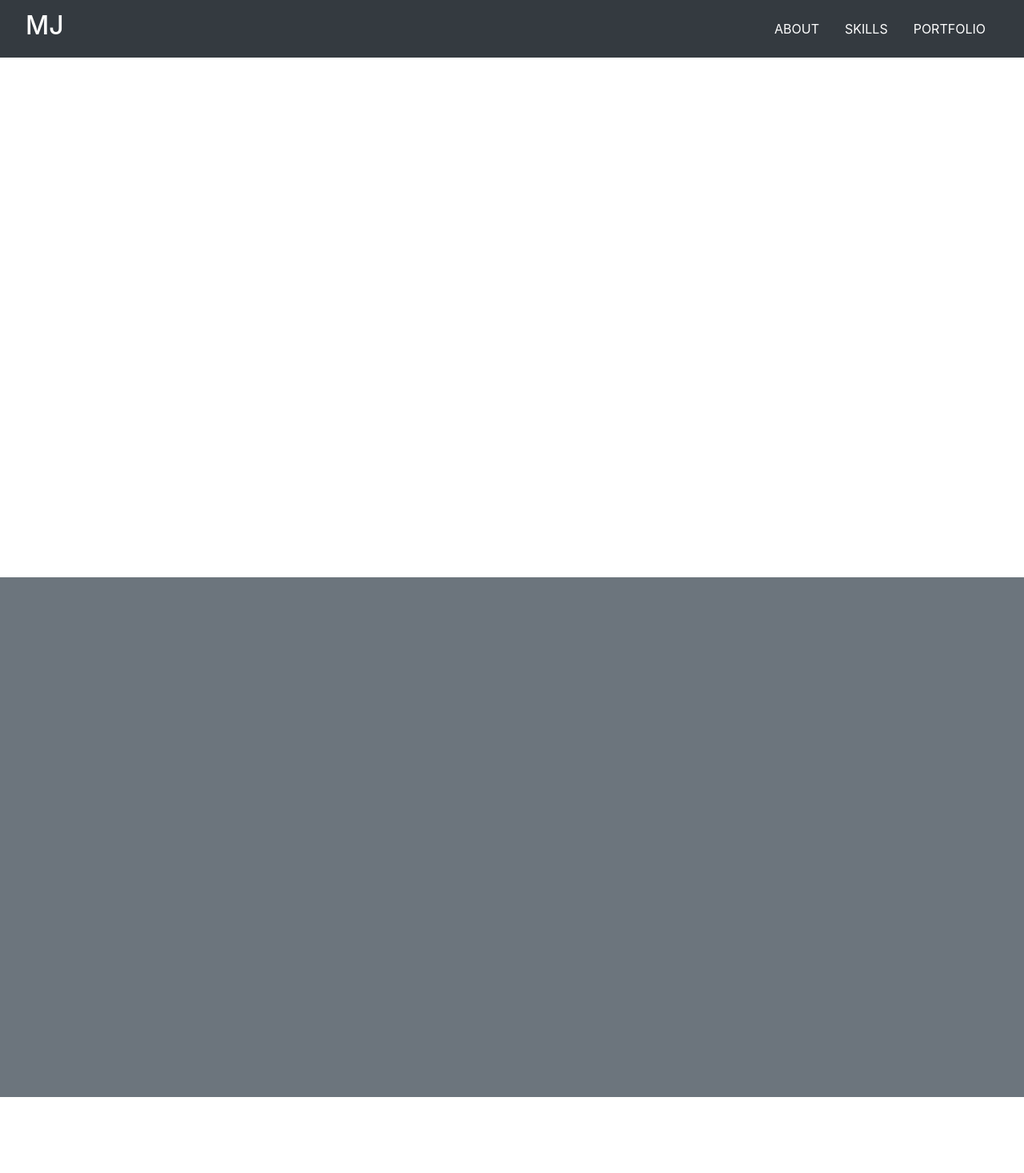
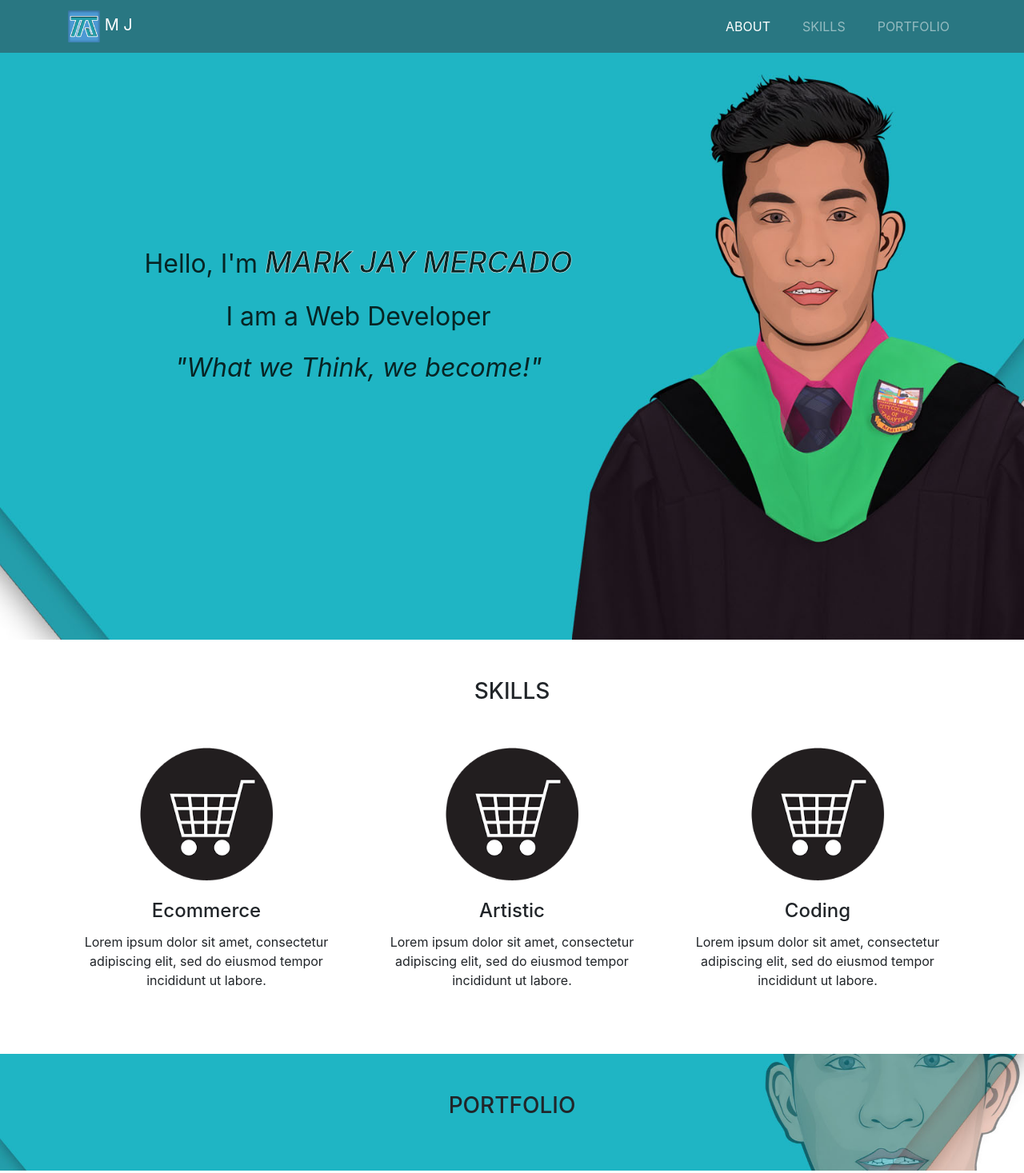
Before and after one commit to mmjaymm/mj-portfolio, a plain HTML site: page v1/index.html in a window 1280 px wide. Shown: the whole page at 80% size. Drawn offline with nearby package versions, Linux system fonts and the light colour scheme.

Commit message:
add images

```diff
--- a/v1/assets/css/styles.css
+++ b/v1/assets/css/styles.css
@@ -1,11 +1,62 @@
 .navbar {
-  padding: .5rem 2rem;
+  padding: .5rem 3rem;
 }
 
-.nav-link {
-  color: #ffffff;
+.bg-dark-opacity {
+  background-color: rgb(52, 58, 64, 0.5);
 }
 
-.s-div {
-  height: 650px;
+.s-about {
+  height: 100vh;
 }
+
+.card-columns {
+  column-gap: 2.25rem;
+}
+
+.card-img-top {
+  margin: 10% 25% 0%;
+  width: 50%;
+}
+
+.no-bg {
+  background-color: transparent;
+}
+
+.no-border {
+  border: none;
+}
+
+.s-about {
+  background-image: url('../images/about-banner1.jpg');
+  background-attachment: fixed;
+  background-position: center;
+  background-repeat: no-repeat;
+  background-size: cover;
+  height: 100vh;
+}
+
+.about-container {
+  color: rgb(7, 36, 36);
+  width: 70%;
+  height: 100%;
+  font-size: 2rem;
+}
+.about-name {
+  font-size: 2.3rem;
+  font-weight: 500;
+  font-style: oblique;
+  -webkit-text-stroke: 0.5px #ffffff;
+}
+
+.about-quote {
+  font-style: italic;
+}
+
+.s-portfolio {
+  background-image: url('../images/banner-portfolio2.jpg');
+  background-attachment: fixed;
+  background-position: center;
+  background-repeat: no-repeat;
+  background-size: cover;
+}
--- a/v1/index.html
+++ b/v1/index.html
@@ -5,34 +5,86 @@
   <meta name="viewport" content="width=device-width, initial-scale=1.0">
   <title>MJ</title>
 
+  <link rel="icon" href="./assets/images/my-logo1.png" type="image/png">
   <link rel="stylesheet" href="../node_modules/bootstrap/dist/css/bootstrap.min.css">
   <link rel="stylesheet" href="/v1/assets/css/styles.css">
 
 </head>
 <body>
   <div>
-    <nav class="navbar bg-dark">
-      <div class="navbar-brand">
-        <h2 class="text-white">MJ</h2>
+
+    <nav class="navbar navbar-expand-md navbar-dark bg-dark-opacity fixed-top">
+      <div class="container">
+        <a class="navbar-brand mr-auto" href="#">
+          <img src="./assets/images/my-logo1.png" width="40" height="40" alt=""> M J
+        </a>
+
+        <ul class="navbar-nav ">
+          <li class="nav-item ml-4 active">
+            <a class="nav-link" href="#">ABOUT</a>
+          </li>
+          <li class="nav-item ml-4">
+            <a class="nav-link" href="#">SKILLS</a>
+          </li>
+          <li class="nav-item ml-4">
+            <a href="#" class="nav-link">PORTFOLIO</a>
+          </li>
+        </ul>
       </div>
-
-      <ul class="nav">
-        <li><a href="" class="nav-link">ABOUT</a></li>
-        <li><a href="" class="nav-link">SKILLS</a></li>
-        <li><a href="" class="nav-link">PORTFOLIO</a></li>
-      </ul>
     </nav>
 
-    <section class="s-about s-div">
-
+    <section class="s-about s-div bg-success">
+      <div class="about-container d-flex flex-column align-items-center justify-content-center">
+        <p>Hello, I'm <span class="about-name">MARK JAY MERCADO</span></p>
+        <p>I am a <span class="about-me">Web Developer</span></p>
+        <p class="about-quote">"What we Think, we become!"</p>
+      </div>
     </section>
 
-    <section class="s-skills s-div bg-secondary">
+    <section class="s-skills s-div py-5">
+      <div class="container">
+      <header class="skills-header text-center">
+        <h3 class="mb-3">SKILLS</h3>
+      </header>
+      <div class="skills-body">
+        <div class="card-columns">
 
+          <div class="card no-bg no-border">
+            <img class="card-img-top" src="./assets/skills/shopping-cart.png" alt="">
+            <div class="card-body text-center px-0">
+              <h4 class="card-title">Ecommerce</h4>
+              <p class="card-text">Lorem ipsum dolor sit amet, consectetur adipiscing elit, sed do eiusmod tempor incididunt ut labore.</p>
+            </div>
+          </div>
+
+          <div class="card no-bg no-border">
+            <img class="card-img-top" src="./assets/skills/shopping-cart.png" alt="">
+            <div class="card-body text-center px-0">
+              <h4 class="card-title">Artistic</h4>
+              <p class="card-text">Lorem ipsum dolor sit amet, consectetur adipiscing elit, sed do eiusmod tempor incididunt ut labore.</p>
+            </div>
+          </div>
+
+          <div class="card no-bg no-border">
+            <img class="card-img-top" src="./assets/skills/shopping-cart.png" alt="">
+            <div class="card-body text-center px-0">
+              <h4 class="card-title">Coding</h4>
+              <p class="card-text">Lorem ipsum dolor sit amet, consectetur adipiscing elit, sed do eiusmod tempor incididunt ut labore.</p>
+            </div>
+          </div>
+
+        </div>
+      </div>
+    </div>
     </section>
 
-    <section class="s-portfolio s-div">
-
+    <section class="s-portfolio s-div py-5">
+      <div class="container">
+        <header class="portfolio-header text-center">
+          <h3 class="mb-3">PORTFOLIO</h3>
+        </header>
+        <div class="portfolio-body">
+        </div>
     </section>
 
     <footer>
```
Also changed, not shown: v1/assets/images/about-banner1.jpg (added), v1/assets/images/banner-bg.jpg (added), v1/assets/images/banner-portfolio2.jpg (added), v1/assets/images/mj-logo-white.png (added), v1/assets/images/mj-logo-white1.png (added), v1/assets/images/mj-logo.png (added), v1/assets/images/my-logo1.png (added).
